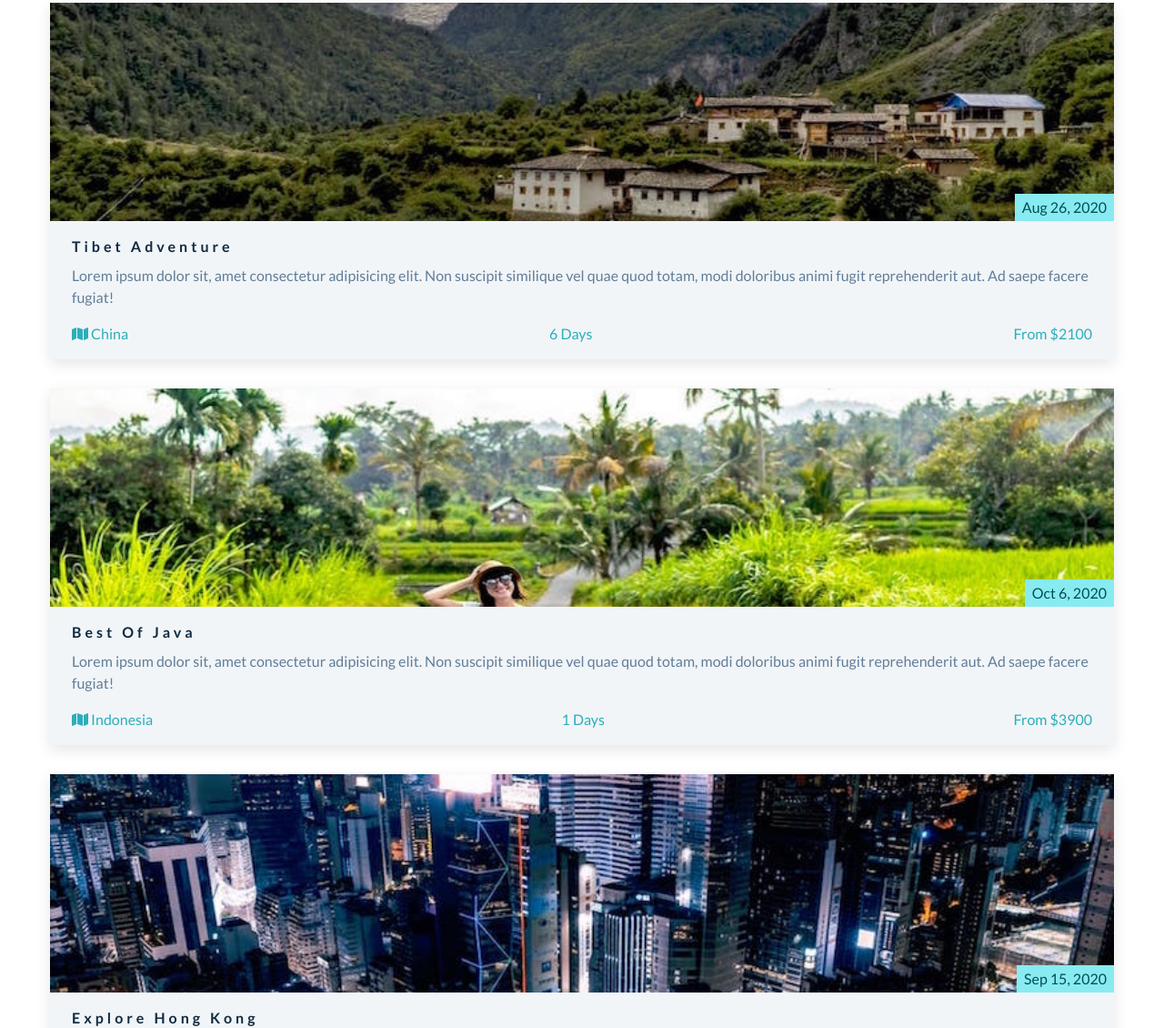
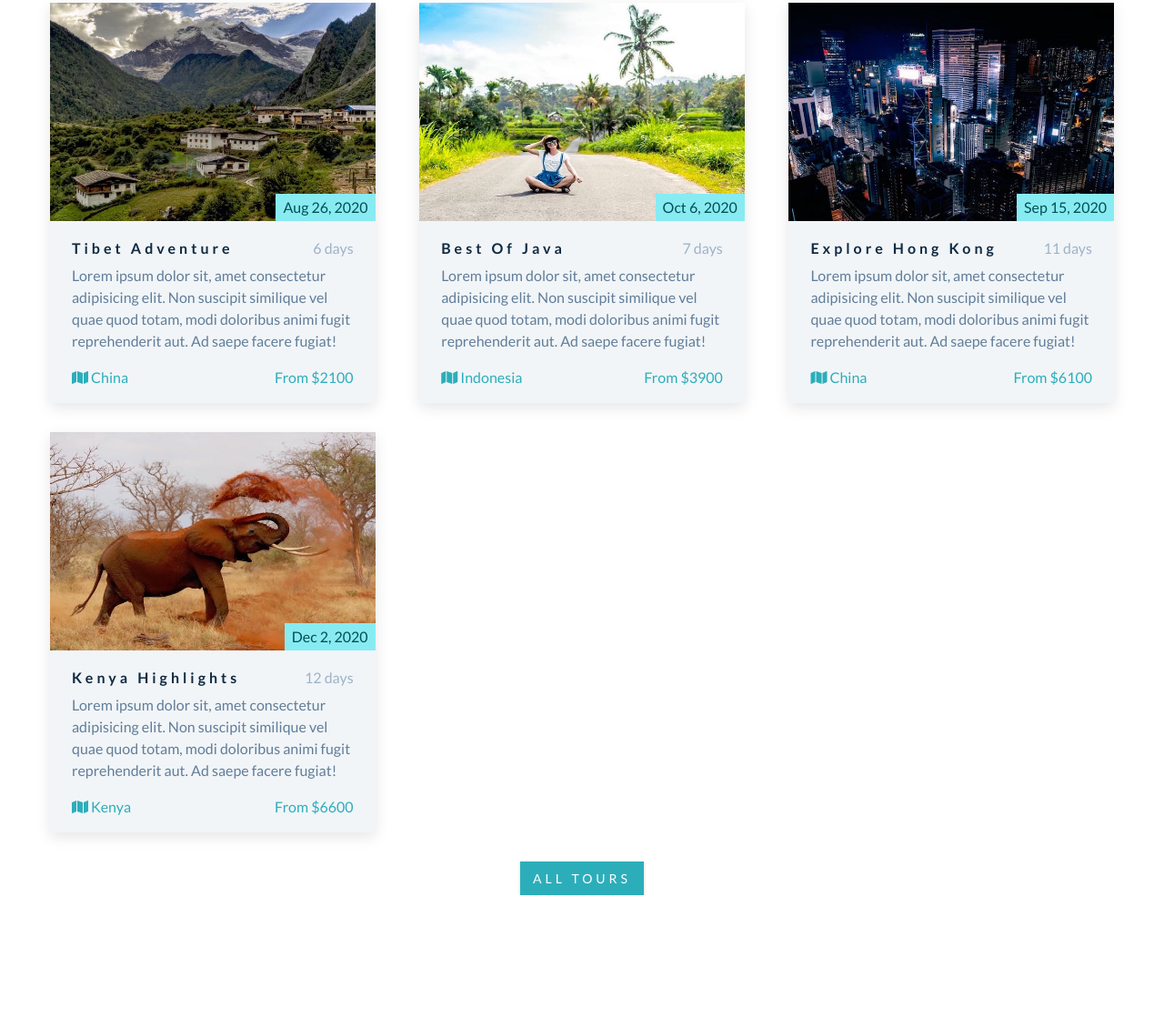
Before and after one commit to time4nick/flex, a plain HTML site: page index.html in a window 1280 px wide. Shown: the part 2136-3266 px from the top of the page at 91% size. After the commit the page ends 3120 px from the top, so only its background shows below. Drawn offline with Linux system fonts and the light colour scheme.

Commit message:
changes to tour card

```diff
--- a/css/styles.css
+++ b/css/styles.css
@@ -376,6 +376,31 @@ Featured Tours
   text-align: center;
 }
 @media screen and (min-width: 768px) {
+  .featured-center {
+    display: flex;
+    flex-wrap: wrap;
+    justify-content: space-between;
+  }
+  .tour-card {
+    flex: 0 0 calc(50% - 2rem);
+  }
+}
+@media screen and (min-width: 1170px) {
+  .tour-card {
+    flex: 0 0 calc(33.3% - 2rem);
+  }
+}
+.tour-title{
+  display: flex;
+  justify-content: space-between;
+  flex-wrap: wrap;
+}
+.tour-title p,.tour-title h4{
+  margin-bottom: 0.5rem;
+  line-height: 1.25rem;
+}
+.tour-title p{
+  color: var(--clr-grey-7);
 }
 /*
 ===============
--- a/index.html
+++ b/index.html
@@ -136,7 +136,11 @@
         </div>
         <!-- tour info -->
         <div class="tour-info">
-          <h4>tibet adventure</h4>
+          <div class="tour-title">
+            <h4>tibet adventure</h4>
+            <p>6 days</p>
+          </div>
+
           <p>
             Lorem ipsum dolor sit, amet consectetur adipisicing elit. Non
             suscipit similique vel quae quod totam, modi doloribus animi fugit
@@ -149,7 +153,7 @@
                 China
               </span>
             </p>
-            <p>6 days</p>
+
             <p>from $2100</p>
           </div>
         </div>
@@ -163,7 +167,10 @@
         </div>
         <!-- tour info -->
         <div class="tour-info">
-          <h4>best of java</h4>
+          <div class="tour-title">
+            <h4>best of java</h4>
+            <p>7 days</p>
+          </div>
           <p>
             Lorem ipsum dolor sit, amet consectetur adipisicing elit. Non
             suscipit similique vel quae quod totam, modi doloribus animi fugit
@@ -176,7 +183,6 @@
                 Indonesia
               </span>
             </p>
-            <p>1 days</p>
             <p>from $3900</p>
           </div>
         </div>
@@ -190,7 +196,10 @@
         </div>
         <!-- tour info -->
         <div class="tour-info">
-          <h4>explore Hong Kong</h4>
+          <div class="tour-title">
+            <h4>explore hong kong</h4>
+            <p>11 days</p>
+          </div>
           <p>
             Lorem ipsum dolor sit, amet consectetur adipisicing elit. Non
             suscipit similique vel quae quod totam, modi doloribus animi fugit
@@ -203,7 +212,6 @@
                 China
               </span>
             </p>
-            <p>8 days</p>
             <p>from $6100</p>
           </div>
         </div>
@@ -217,7 +225,10 @@
         </div>
         <!-- tour info -->
         <div class="tour-info">
-          <h4>Kenya highlights</h4>
+          <div class="tour-title">
+            <h4>Kenya highlights</h4>
+            <p>12 days</p>
+          </div>
           <p>
             Lorem ipsum dolor sit, amet consectetur adipisicing elit. Non
             suscipit similique vel quae quod totam, modi doloribus animi fugit
@@ -230,7 +241,6 @@
                 Kenya
               </span>
             </p>
-            <p>20 days</p>
             <p>from $6600</p>
           </div>
         </div>
```
